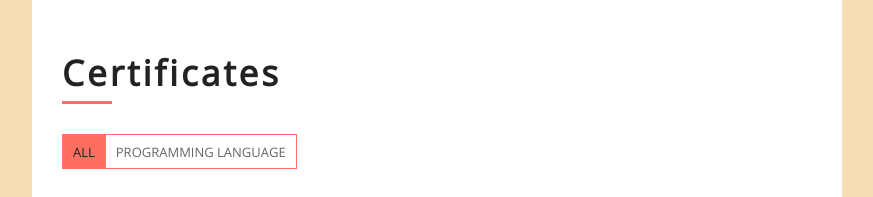
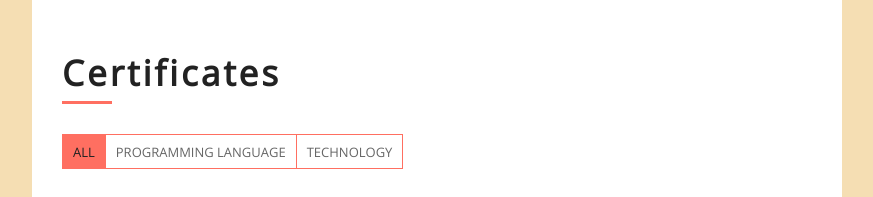
Before and after one commit to Lakshya135/Portfolio, a plain HTML site: page index.html in a window 1280 px wide. Shown: the part 1860-2057 px from the top of the page, without its empty margins (368-1241 px from the left). Drawn offline with nearby package versions, Linux system fonts and the light colour scheme; grey boxes are pictures that could not be loaded.

Commit message:
Update index.html

```diff
--- a/index.html
+++ b/index.html
@@ -221,7 +221,7 @@
                                 <ul id="portfolio-flters">
                                     <li data-filter="*" class="filter-active">All</li>
                                     <li data-filter=".web-des">Programming Language</li>
-<!--                                     <li data-filter=".web-dev">Technology</li> -->
+                                    <li data-filter=".web-dev">Technology</li>
                                 </ul>
                             </div>
                         </div>
```
